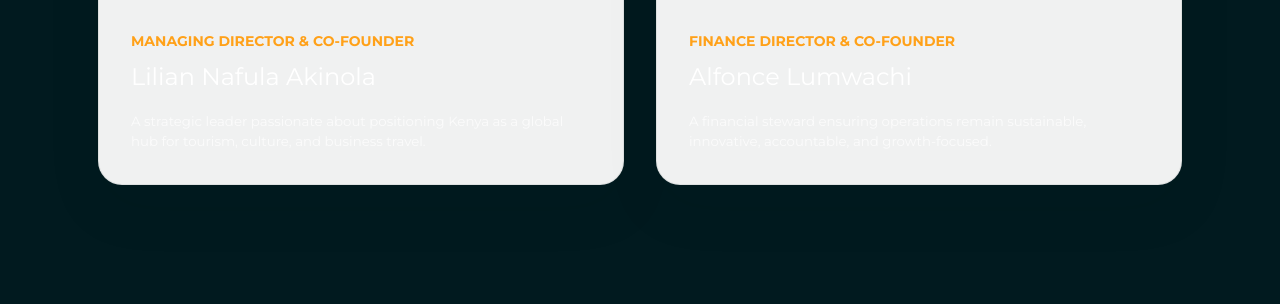
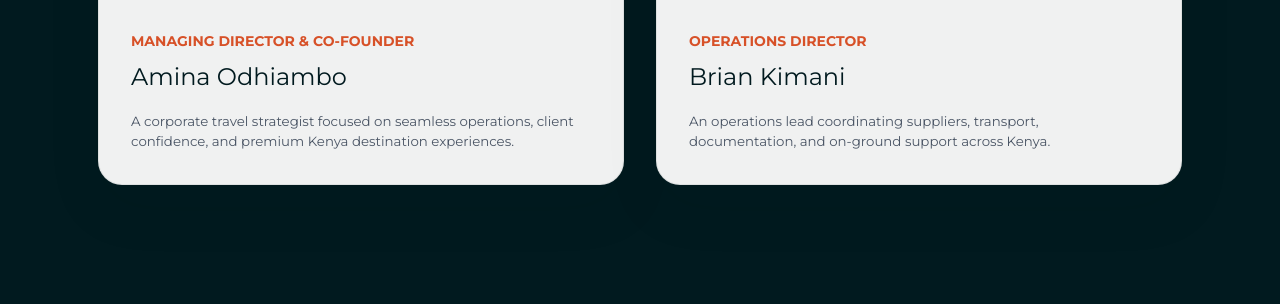
Before and after one commit to EnockOMONDI/Mscope, a Django app: page /about/ in a window 1280 px wide. Shown: the part 3252-3557 px from the top of the page. Run offline with Django 5.2, Linux system fonts and the light colour scheme.

Commit message:
best commit i6f

```diff
--- a/templates/pages/about.html
+++ b/templates/pages/about.html
@@ -83,22 +83,20 @@
         <p class="mt-5 text-lg leading-8 text-white/70">A coordinated team focused on corporate travel, safaris, logistics, and client support.</p>
       </div>
       <div class="mt-12 grid gap-8 md:grid-cols-2">
-        <article class="premium-card premium-solution-card premium-reveal bg-white/10 text-white ring-1 ring-white/10">
-          <img src="{% static 'site_mirror/_next/image/team/lilian.png' %}" alt="Lilian Nafula Akinola" class="h-96 w-full object-cover" />
+        <article class="premium-card premium-solution-card premium-reveal">
+          <img src="{% static 'images/team/amina-odhiambo.svg' %}" alt="Amina Odhiambo" class="h-96 w-full object-cover" />
           <div class="premium-card-body">
-            <p class="text-sm font-bold uppercase tracking-wider text-[#ffa119]">Managing Director & Co-Founder</p>
-            <h3 class="mt-2 text-2xl font-extrabold">Lilian Nafula Akinola</h3>
-            <p class="mt-4 leading-7 text-white/75">A strategic leader passionate about positioning Kenya as a global hub for tourism, culture, and business travel.</p>
+            <p class="text-sm font-bold uppercase tracking-wider text-[#d75128]">Managing Director & Co-Founder</p>
+            <h3 class="mt-2 text-2xl font-extrabold text-[#011a1f]">Amina Odhiambo</h3>
+            <p class="mt-4 leading-7 text-gray-600">A corporate travel strategist focused on seamless operations, client confidence, and premium Kenya destination experiences.</p>
           </div>
         </article>
-        <article class="premium-card premium-solution-card premium-reveal premium-delay-1 bg-white/10 text-white ring-1 ring-white/10">
-          <div class="flex h-96 items-center justify-center bg-gradient-to-br from-white/15 to-white/5">
-            <span class="text-7xl font-extrabold text-white/55">AL</span>
-          </div>
+        <article class="premium-card premium-solution-card premium-reveal premium-delay-1">
+          <img src="{% static 'images/team/brian-kimani.svg' %}" alt="Brian Kimani" class="h-96 w-full object-cover" />
           <div class="premium-card-body">
-            <p class="text-sm font-bold uppercase tracking-wider text-[#ffa119]">Finance Director & Co-Founder</p>
-            <h3 class="mt-2 text-2xl font-extrabold">Alfonce Lumwachi</h3>
-            <p class="mt-4 leading-7 text-white/75">A financial steward ensuring operations remain sustainable, innovative, accountable, and growth-focused.</p>
+            <p class="text-sm font-bold uppercase tracking-wider text-[#d75128]">Operations Director</p>
+            <h3 class="mt-2 text-2xl font-extrabold text-[#011a1f]">Brian Kimani</h3>
+            <p class="mt-4 leading-7 text-gray-600">An operations lead coordinating suppliers, transport, documentation, and on-ground support across Kenya.</p>
           </div>
         </article>
       </div>
@@ -112,9 +110,9 @@
         <h2 class="premium-heading mt-4 text-3xl md:text-5xl">Specialists making Kenya experiences seamless</h2>
       </div>
       <div class="mt-12 grid gap-8 md:grid-cols-2 lg:grid-cols-3">
-        <article class="premium-card premium-solution-card premium-reveal"><img src="{% static 'site_mirror/_next/image/team/leon.jpg' %}" alt="Leon Ligabo" class="h-72 w-full object-cover" /><div class="premium-card-body"><p class="text-sm font-bold uppercase tracking-wider text-[#d75128]">MICE Services</p><h3 class="mt-2 text-2xl font-extrabold text-[#011a1f]">Leon Ligabo</h3><p class="mt-4 leading-7 text-gray-600">Corporate events specialist blending professional precision with Kenya’s destination appeal.</p></div></article>
-        <article class="premium-card premium-solution-card premium-reveal premium-delay-1"><img src="{% static 'site_mirror/_next/image/team/felistus.png' %}" alt="Felistus Wanza" class="h-72 w-full object-cover" /><div class="premium-card-body"><p class="text-sm font-bold uppercase tracking-wider text-[#d75128]">Tours & Experiences</p><h3 class="mt-2 text-2xl font-extrabold text-[#011a1f]">Felistus Wanza</h3><p class="mt-4 leading-7 text-gray-600">Safaris and cultural travel specialist curating authentic itineraries across Kenya.</p></div></article>
-        <article class="premium-card premium-solution-card premium-reveal premium-delay-2"><img src="{% static 'site_mirror/_next/image/team/Emily_K.jpg' %}" alt="Emily Wekulo" class="h-72 w-full object-cover" /><div class="premium-card-body"><p class="text-sm font-bold uppercase tracking-wider text-[#d75128]">Storytelling</p><h3 class="mt-2 text-2xl font-extrabold text-[#011a1f]">Emily Wekulo</h3><p class="mt-4 leading-7 text-gray-600">Content and destination storyteller bringing Kenya’s culture, history, and places to life.</p></div></article>
+        <article class="premium-card premium-solution-card premium-reveal"><img src="{% static 'images/team/grace-wanjiru.svg' %}" alt="Grace Wanjiru" class="h-72 w-full object-cover" /><div class="premium-card-body"><p class="text-sm font-bold uppercase tracking-wider text-[#d75128]">MICE Services</p><h3 class="mt-2 text-2xl font-extrabold text-[#011a1f]">Grace Wanjiru</h3><p class="mt-4 leading-7 text-gray-600">Corporate events specialist aligning venues, delegate movement, and on-site delivery for business programs.</p></div></article>
+        <article class="premium-card premium-solution-card premium-reveal premium-delay-1"><img src="{% static 'images/team/kevin-mutua.svg' %}" alt="Kevin Mutua" class="h-72 w-full object-cover" /><div class="premium-card-body"><p class="text-sm font-bold uppercase tracking-wider text-[#d75128]">Tours & Experiences</p><h3 class="mt-2 text-2xl font-extrabold text-[#011a1f]">Kevin Mutua</h3><p class="mt-4 leading-7 text-gray-600">Safari and destination specialist curating practical, memorable Kenya itineraries for groups and individuals.</p></div></article>
+        <article class="premium-card premium-solution-card premium-reveal premium-delay-2"><img src="{% static 'images/team/njeri-maina.svg' %}" alt="Njeri Maina" class="h-72 w-full object-cover" /><div class="premium-card-body"><p class="text-sm font-bold uppercase tracking-wider text-[#d75128]">Client Experience</p><h3 class="mt-2 text-2xl font-extrabold text-[#011a1f]">Njeri Maina</h3><p class="mt-4 leading-7 text-gray-600">Client support lead keeping communication clear from first brief through post-travel follow-up.</p></div></article>
       </div>
     </div>
   </section>
```
Also changed, not shown: templates/pages/contact.html (+13 -13 lines), static/images/team/amina-odhiambo.svg (added), static/images/team/brian-kimani.svg (added), static/images/team/grace-wanjiru.svg (added), static/images/team/kevin-mutua.svg (added), static/images/team/njeri-maina.svg (added).
